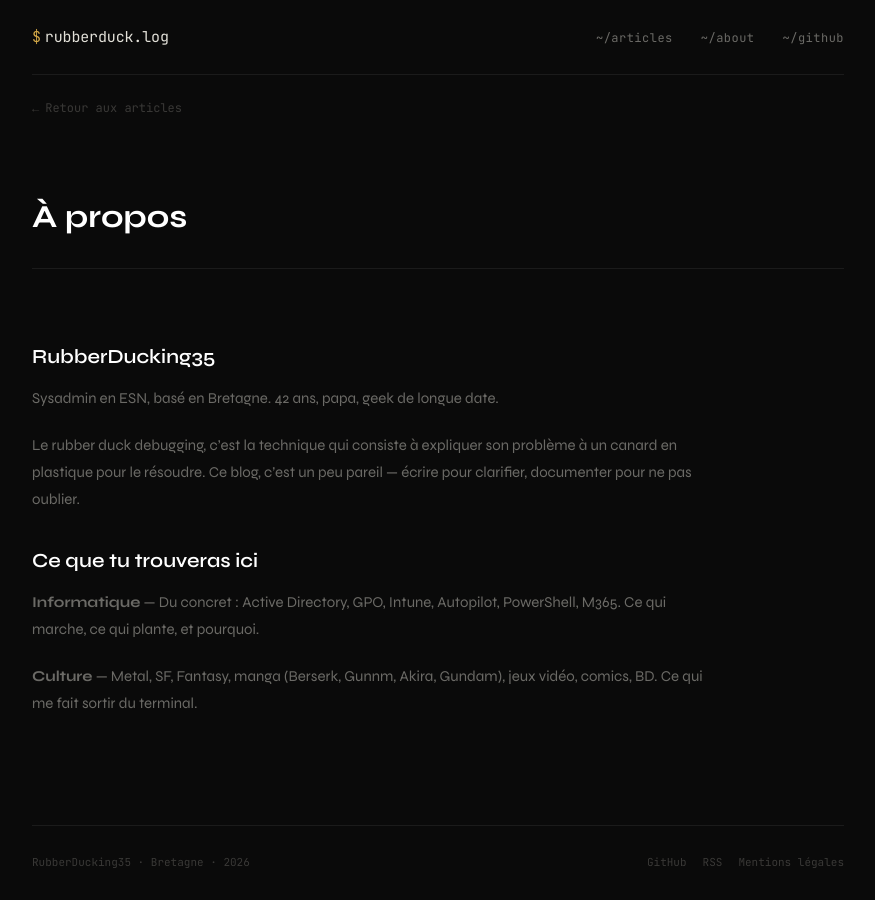
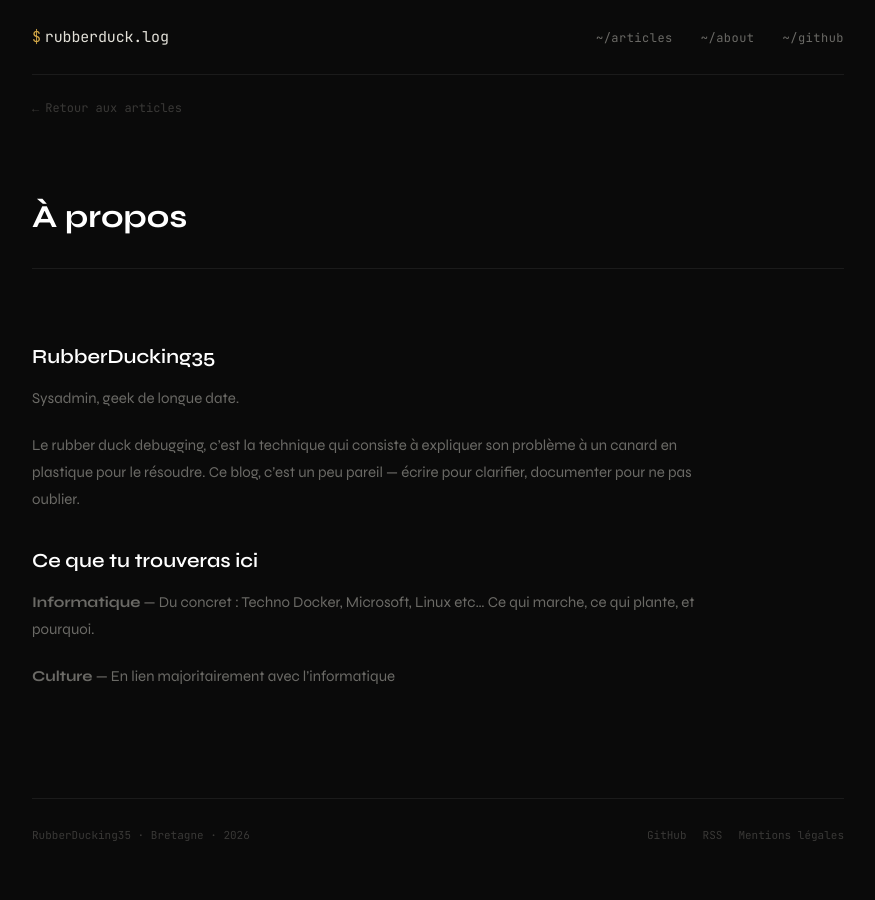
Before and after one commit to RubberDucking35/RubberDucking35.github.io, a Jekyll site: the page built from a-propos.md, in a window 1280 px wide. Shown: the whole page, without its empty margins (202-1077 px from the left). Built offline with Jekyll 4.4.1, drawn with Linux system fonts in a browser that asks for light colours.

Commit message:
Update a-propos.md

```diff
--- a/a-propos.md
+++ b/a-propos.md
@@ -6,12 +6,12 @@ permalink: /a-propos/
 
 ## RubberDucking35
 
-Sysadmin en ESN, basé en Bretagne. 42 ans, papa, geek de longue date.
+Sysadmin, geek de longue date.
 
 Le rubber duck debugging, c'est la technique qui consiste à expliquer son problème à un canard en plastique pour le résoudre. Ce blog, c'est un peu pareil — écrire pour clarifier, documenter pour ne pas oublier.
 
 ## Ce que tu trouveras ici
 
-**Informatique** — Du concret : Active Directory, GPO, Intune, Autopilot, PowerShell, M365. Ce qui marche, ce qui plante, et pourquoi.
+**Informatique** — Du concret : Techno Docker, Microsoft, Linux etc... Ce qui marche, ce qui plante, et pourquoi.
 
-**Culture** — Metal, SF, Fantasy, manga (Berserk, Gunnm, Akira, Gundam), jeux vidéo, comics, BD. Ce qui me fait sortir du terminal.
+**Culture** — En lien majoritairement avec l'informatique
```
